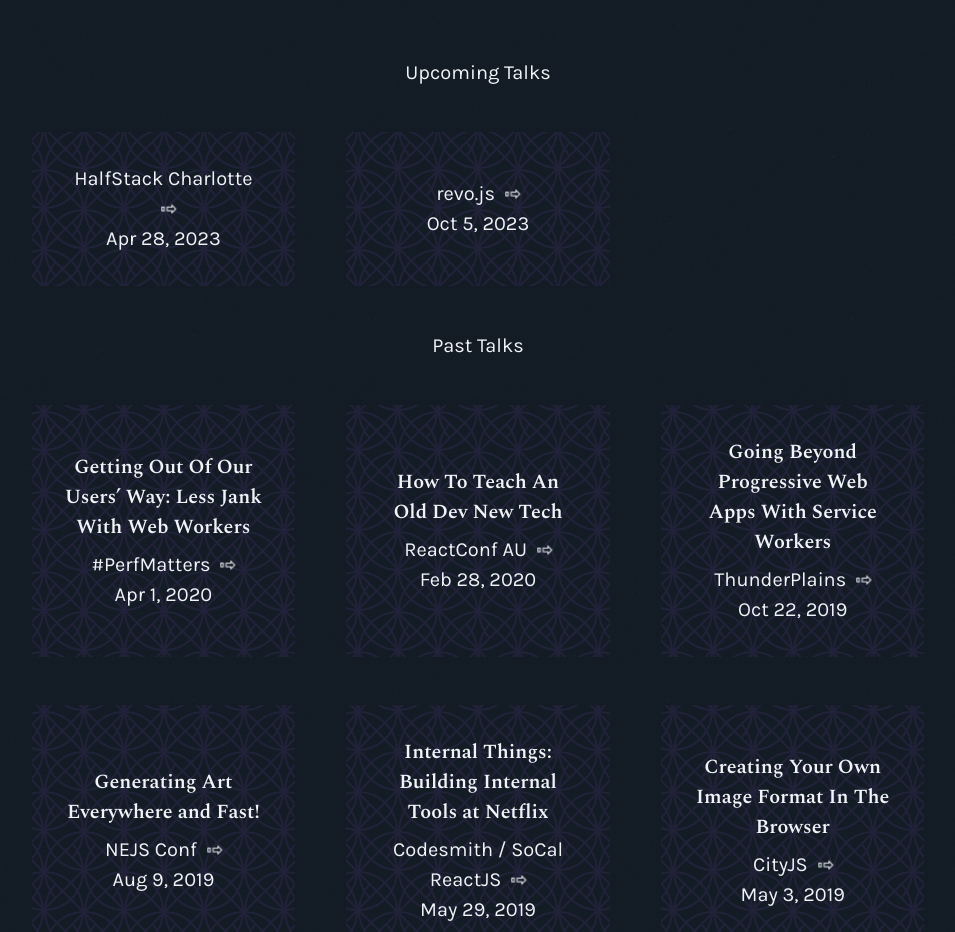
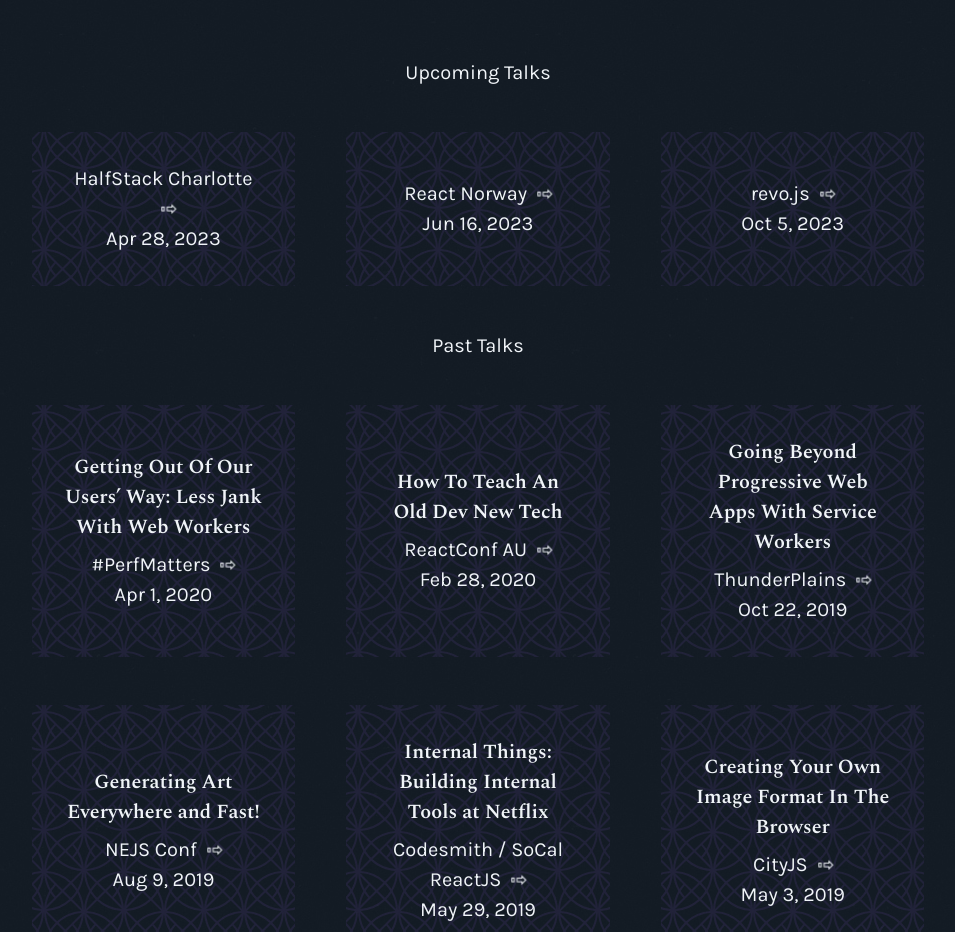
Before and after one commit to trentmwillis/trentmwillis.github.io, a plain HTML site: page talks/index.html in a window 1280 px wide. Shown: the part 900-1832 px from the top of the page, without its empty margins (162-1117 px from the left). Drawn offline with nearby package versions, Linux system fonts and the light colour scheme.

Commit message:
feat: add React Norway talk

```diff
--- a/talks/index.html
+++ b/talks/index.html
@@ -80,6 +80,12 @@
                         <a href="https://halfstackconf.com/charlotte/" target="_blank" rel="noreferrer" class="talk-link">
                             <p class="conf-name">HalfStack Charlotte</p>
                             <time class="talk-date" date="2023-04-28">Apr 28, 2023</time>
+                        </a>
+                    </li>
+                    <li class="talk">
+                        <a href="https://reactnorway.com/" target="_blank" rel="noreferrer" class="talk-link">
+                            <p class="conf-name">React Norway</p>
+                            <time class="talk-date" date="2023-06-16">Jun 16, 2023</time>
                         </a>
                     </li>
                     <li class="talk">
```
